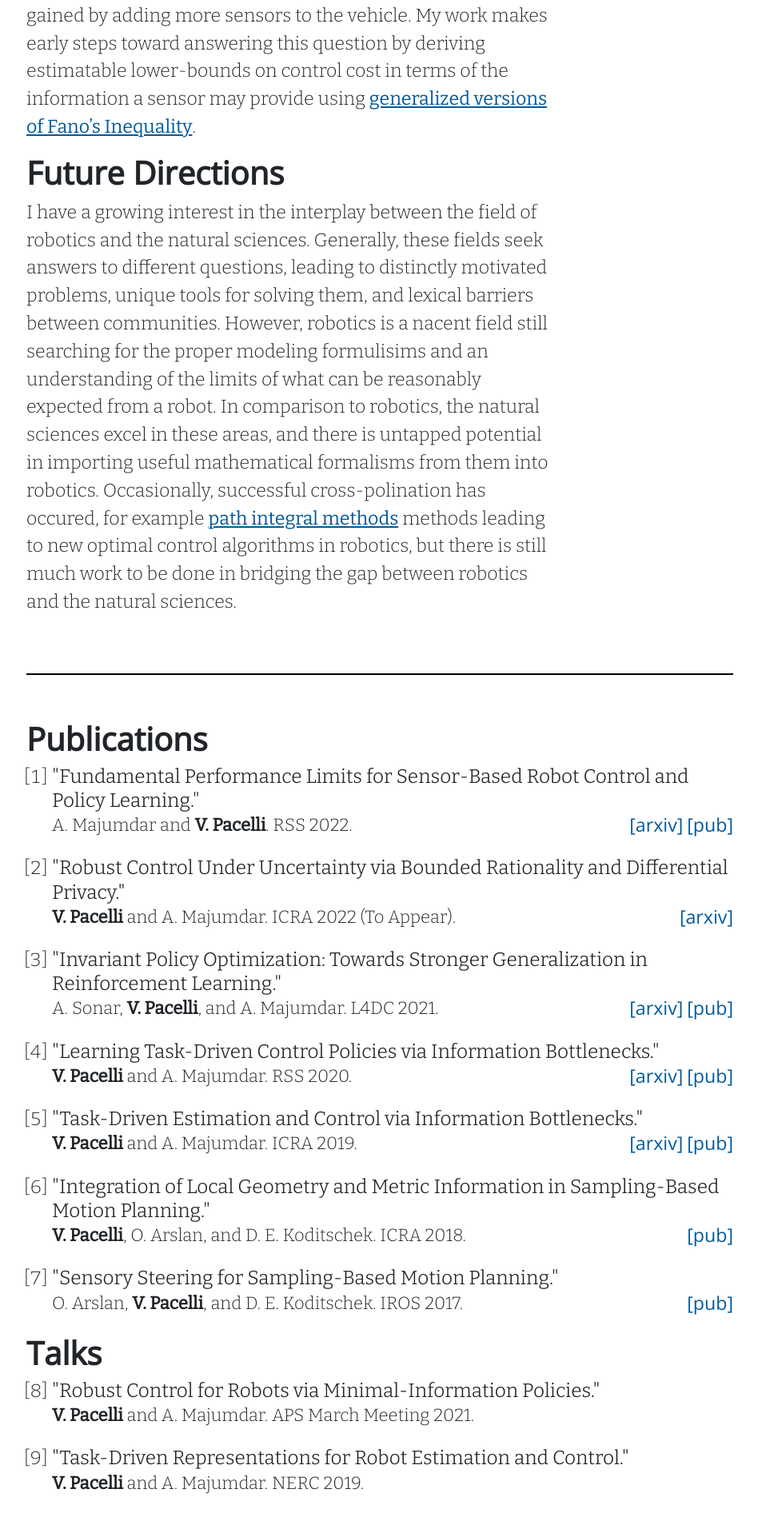
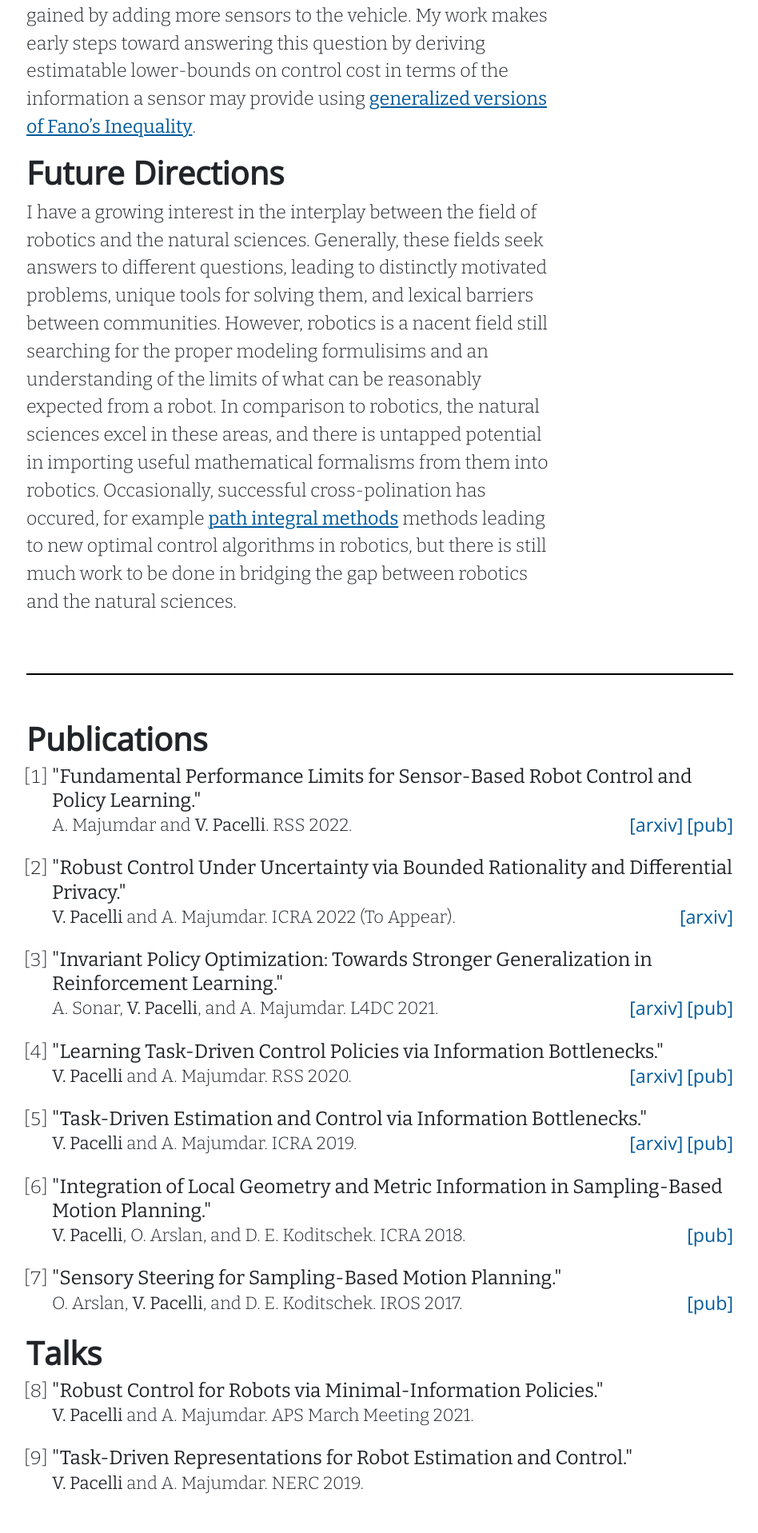
Before and after one commit to tnecniv/old-website, a Jekyll site: the page built from index.html, in a window 1280 px wide. Shown: the part 2337-4254 px from the top of the page at 80% size, without its empty margins (165-1113 px from the left). Built offline with Jekyll 4.4.1, drawn with Linux system fonts in a browser that asks for light colours.

Commit message:
Font weights

```diff
--- a/_layouts/main.html
+++ b/_layouts/main.html
@@ -7,7 +7,7 @@
         <link rel="preconnect" href="https://fonts.googleapis.com">
         <link rel="preconnect" href="https://fonts.gstatic.com" crossorigin>
         <link href="https://fonts.googleapis.com/css2?family=Open+Sans:wght@300;325;350;400&display=swap" rel="stylesheet">
-        <link href="https://fonts.googleapis.com/css2?family=Bitter:wght@300;325;350;400&display=swap" rel="stylesheet">
+        <link href="https://fonts.googleapis.com/css2?family=Bitter:wght@300;325;350;375;400&display=swap" rel="stylesheet">
 
         <link href="https://cdn.jsdelivr.net/npm/bootstrap@5.2.0-beta1/dist/css/bootstrap.min.css" rel="stylesheet" integrity="sha384-0evHe/X+R7YkIZDRvuzKMRqM+OrBnVFBL6DOitfPri4tjfHxaWutUpFmBp4vmVor" crossorigin="anonymous">
 
--- a/assets/css/style.css
+++ b/assets/css/style.css
@@ -53,7 +53,7 @@ a.menu-links {
 }
 
 .authemph {
-    font-weight: bold;
+    font-weight: 375;
 }
 
 a {
@@ -105,7 +105,7 @@ hr {
 }
 
 .pubtitle {
-    font-weight: 350;
+    font-weight: 400;
     font-size: 1.05em;
 }
 
```
